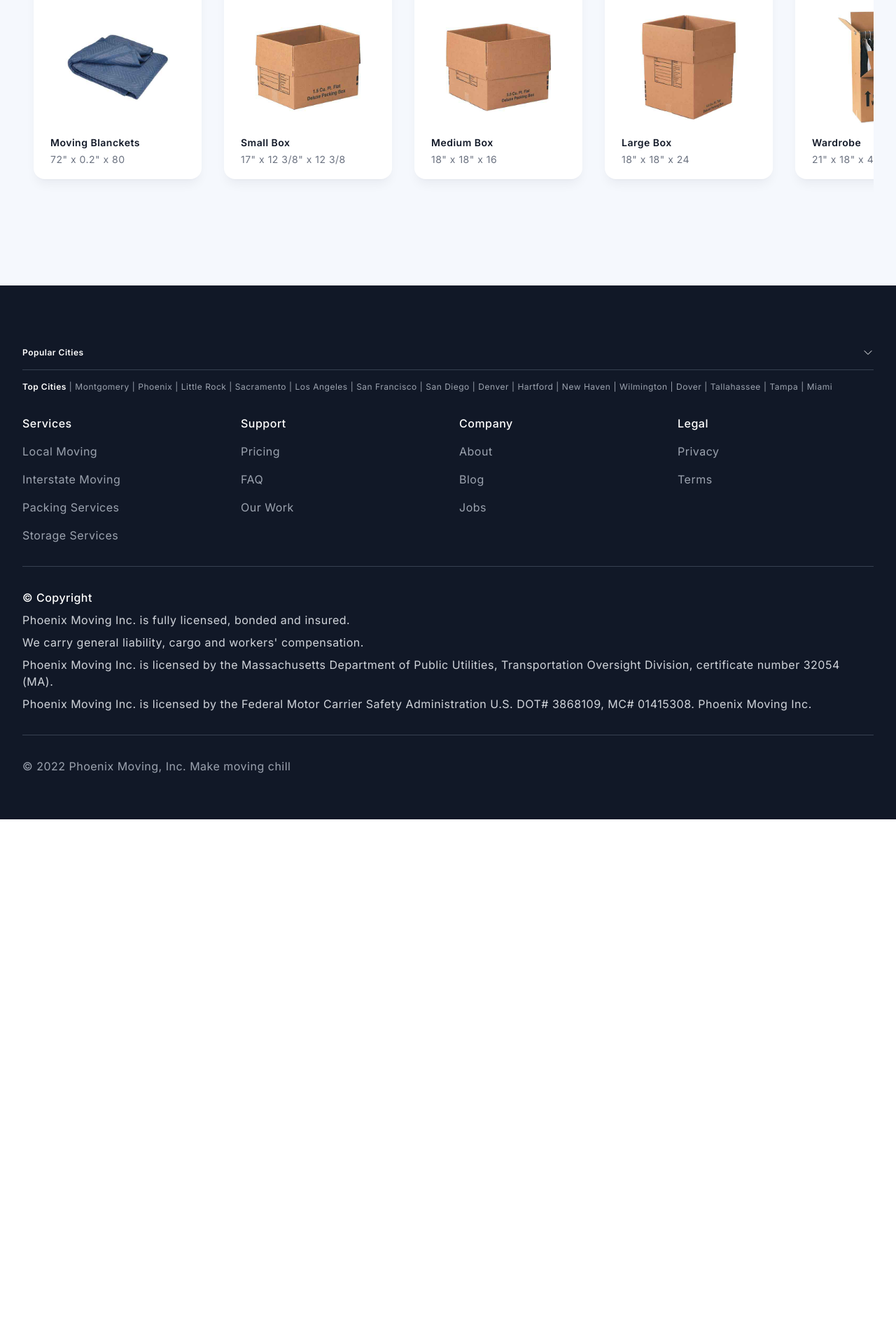
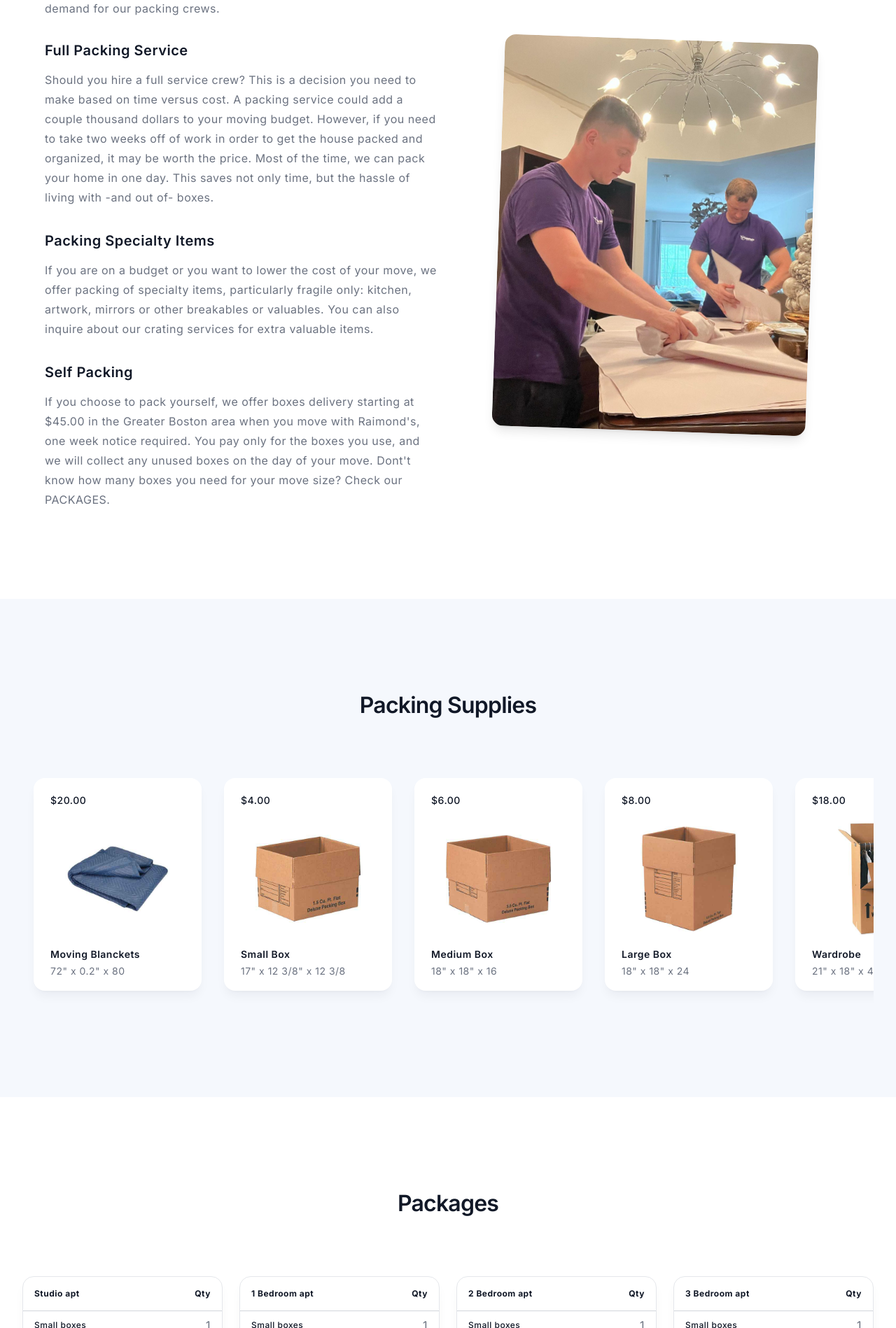
Before and after one commit to sfrunza/nextjs-13-demo, a Next.js app: page /packing-services in a window 1280 px wide. Shown: the part 902-2800 px from the top of the page at 70% size. Before the commit the page ends 2073 px from the top, so only its background shows below. Built offline with nearby package versions, Linux system fonts and the light colour scheme.

Commit message:
packing services

```diff
--- a/app/Footer.jsx
+++ b/app/Footer.jsx
@@ -99,6 +99,7 @@ export default async function Footer() {
           {interCities.slice(0, 15).map((city) => {
             return (
               <a
+                key={city.slug}
                 className="text-gray-400 text-xs"
                 href={city.slug}
                 title={`Moving From Boston to ${city.name}`}
--- a/app/Services.jsx
+++ b/app/Services.jsx
@@ -1,5 +1,6 @@
 import Section from '@/ui/Section';
 import SectionHeader from '@/ui/SectionHeader';
+import { ChevronRightIcon } from '@heroicons/react/24/outline';
 // import Link from 'next/link';
 
 const services = [
@@ -46,12 +47,14 @@ export default function Services() {
           <li key={service.name}>
             <a
               href={service.href}
-              className="rounded-2xl border border-gray-200 p-8 flex flex-col h-full hover:bg-palette-background hover:shadow-lg hover:shadow-gray-900/5 transition-all duration-150 ease-in"
+              className="rounded-2xl border border-gray-200 p-8 flex flex-col h-full hover:shadow-lg hover:shadow-gray-900/5 transition-all duration-150 ease-in"
               title={service.name}
             >
-              <p className="font-semibold text-gray-900 text-lg">
+              <p className="font-semibold text-gray-900 text-lg flex justify-between items-center">
                 {service.name}
+                <ChevronRightIcon className="w-4 h-4" />
               </p>
+
               <p className="mt-2 text-gray-700">{service.description}</p>
             </a>
           </li>
--- /dev/null
+++ b/app/packing-services/Info.jsx
@@ -0,0 +1,63 @@
+import Section from '@/ui/Section';
+import SectionHeader from '@/ui/SectionHeader';
+
+export default function Info() {
+  return (
+    <Section label="boston-local-moving-information">
+      <div className="mx-auto max-w-7xl space-y-8 px-4 sm:px-6 lg:px-8">
+        <SectionHeader title="Packing and Unpacking Services" start />
+        <div className="relative z-10 mx-auto max-w-prose lg:mx-0 lg:max-w-5xl lg:pr-72">
+          <p className="text-gray-500">
+            Packing and unpacking can be the most tiresome part of moving. We
+            offer top-notch packing services to reduce the stress of moving. Our
+            packing services are based on the same hourly rates as moving plus
+            cost of packing supplies. If you'd like us to do all, or part of
+            your packing and/or unpacking, please let us know well in advance,
+            since there is a high demand for our packing crews.
+          </p>
+        </div>
+        <div className="lg:grid lg:grid-cols-2 lg:items-start lg:gap-8">
+          <div className="relative z-10">
+            <div className="prose prose-indigo mx-auto text-gray-500 lg:max-w-none">
+              <h3>Full Packing Service</h3>
+              <p>
+                Should you hire a full service crew? This is a decision you need
+                to make based on time versus cost. A packing service could add a
+                couple thousand dollars to your moving budget. However, if you
+                need to take two weeks off of work in order to get the house
+                packed and organized, it may be worth the price. Most of the
+                time, we can pack your home in one day. This saves not only
+                time, but the hassle of living with -and out of- boxes.
+              </p>
+              <h3>Packing Specialty Items</h3>
+              <p>
+                If you are on a budget or you want to lower the cost of your
+                move, we offer packing of specialty items, particularly fragile
+                only: kitchen, artwork, mirrors or other breakables or
+                valuables. You can also inquire about our crating services for
+                extra valuable items.
+              </p>
+              <h3>Self Packing</h3>
+              <p>
+                If you choose to pack yourself, we offer boxes delivery starting
+                at $45.00 in the Greater Boston area when you move with
+                Raimond's, one week notice required. You pay only for the boxes
+                you use, and we will collect any unused boxes on the day of your
+                move. Dont't know how many boxes you need for your move size?
+                Check our PACKAGES.
+              </p>
+            </div>
+          </div>
+          <div className="relative mx-auto mt-12 max-w-prose lg:mt-0 lg:max-w-[80%] mb-7 lg:mb-0">
+            <img
+              src="/two-movers-packing-kitchen.jpeg"
+              alt="Two movers packing dishes"
+              className="relative rounded-2xl bg-white shadow-lg rotate-2"
+              title="Full Packing Services"
+            />
+          </div>
+        </div>
+      </div>
+    </Section>
+  );
+}
--- /dev/null
+++ b/app/packing-services/Packages.jsx
@@ -0,0 +1,169 @@
+import Section from '@/ui/Section';
+import SectionHeader from '@/ui/SectionHeader';
+
+const data = [
+  {
+    apt: 'Studio apt',
+    total: 123,
+    items: {
+      'Small boxes': 1,
+      'Medium boxes': 1,
+      'Large boxes': 2,
+      'Dish boxes': 2,
+      'Packing paper': 3,
+      Tape: 1,
+    },
+  },
+  {
+    apt: '1 Bedroom apt',
+    total: 123,
+    items: {
+      'Small boxes': 1,
+      'Medium boxes': 1,
+      'Large boxes': 2,
+      'Dish boxes': 2,
+      'Packing paper': 3,
+      Tape: 1,
+    },
+  },
+  {
+    apt: '2 Bedroom apt',
+    total: 123,
+    items: {
+      'Small boxes': 1,
+      'Medium boxes': 1,
+      'Large boxes': 2,
+      'Dish boxes': 2,
+      'Packing paper': 3,
+      Tape: 1,
+    },
+  },
+  {
+    apt: '3 Bedroom apt',
+    total: 123,
+    items: {
+      'Small boxes': 1,
+      'Medium boxes': 1,
+      'Large boxes': 2,
+      'Dish boxes': 2,
+      'Packing paper': 3,
+      Tape: 1,
+    },
+  },
+  {
+    apt: '3+ Bedroom apt',
+    total: 123,
+    items: {
+      'Small boxes': 1,
+      'Medium boxes': 1,
+      'Large boxes': 2,
+      'Dish boxes': 2,
+      'Packing paper': 3,
+      Tape: 1,
+    },
+  },
+  {
+    apt: '2 Bedroom house',
+    total: 123,
+    items: {
+      'Small boxes': 1,
+      'Medium boxes': 1,
+      'Large boxes': 2,
+      'Dish boxes': 2,
+      'Packing paper': 3,
+      Tape: 1,
+    },
+  },
+  {
+    apt: '3 Bedroom house',
+    total: 123,
+    items: {
+      'Small boxes': 1,
+      'Medium boxes': 1,
+      'Large boxes': 2,
+      'Dish boxes': 2,
+      'Packing paper': 3,
+      Tape: 1,
+    },
+  },
+  {
+    apt: '4 Bedroom house',
+    total: 123,
+    items: {
+      'Small boxes': 1,
+      'Medium boxes': 1,
+      'Large boxes': 2,
+      'Dish boxes': 2,
+      'Packing paper': 3,
+      Tape: 1,
+    },
+  },
+];
+
+const Card = ({ houseSize }) => {
+  return (
+    <li className="col-span-1 flex flex-col divide-y divide-gray-200 rounded-2xl bg-white text-center shadow-lg shadow-gray-900/5 border border-gray-200">
+      <table className="divide-y divide-gray-300">
+        <thead>
+          <tr>
+            <th
+              scope="col"
+              className="pl-4 py-4 text-left text-xs font-bold text-gray-900"
+            >
+              {houseSize.apt}
+            </th>
+            <th
+              scope="col"
+              className="pr-4 py-4 text-right text-xs font-bold text-gray-900"
+            >
+              Qty
+            </th>
+          </tr>
+        </thead>
+        <tbody>
+          {Object.entries(houseSize.items).map((material, i) => {
+            return (
+              <tr key={i} className="border-b border-gray-200">
+                <td className="text-xs text-left pl-4 py-2 font-medium text-gray-900">
+                  {material[0]}
+                </td>
+                <td className="text-right text-gray-500 pr-4 py-2">
+                  {material[1]}
+                </td>
+              </tr>
+            );
+          })}
+        </tbody>
+        <tfoot>
+          <tr>
+            <th
+              scope="row"
+              className="pl-4 py-4 text-left sm:text-right text-sm font-normal text-gray-500 table-cell md:pl-0"
+            >
+              Total
+            </th>
+            <td className="pr-4 py-4 text-right text-sm text-gray-500">
+              ${houseSize.total}.00
+            </td>
+          </tr>
+        </tfoot>
+      </table>
+    </li>
+  );
+};
+
+export default function Packages() {
+  return (
+    <Section label="Packages">
+      <SectionHeader title="Packages" />
+      <ul
+        role="list"
+        className="grid grid-cols-1 gap-6 sm:grid-cols-2 md:grid-cols-3 lg:grid-cols-4"
+      >
+        {data.map((houseSize, i) => (
+          <Card key={i} houseSize={houseSize} />
+        ))}
+      </ul>
+    </Section>
+  );
+}
--- a/app/packing-services/page.jsx
+++ b/app/packing-services/page.jsx
@@ -1,11 +1,21 @@
+import CallToAction from '@/ui/CallToAction';
+import CTA from '@/ui/CTA';
+import Faqs from '@/ui/Faqs';
 import Hero from '@/ui/Hero';
 import PackingItems from '@/ui/PackingItems';
+import Info from './Info';
+import Packages from './Packages';
 
 export default function PackingServices() {
   return (
     <>
-      <Hero image="/prices.jpg" title="Packing Services" />
+      <Hero image="/prices.jpg" title="Packing Services & Supplies" />
+      <Info />
       <PackingItems />
+      <Packages />
+      <CTA />
+      <Faqs />
+      <CallToAction />
     </>
   );
 }
--- a/app/page.jsx
+++ b/app/page.jsx
@@ -162,10 +162,10 @@ export default function Home() {
       />
       <Hero image={'/home.png'} title="Boston Moving Company" />
       <Partners />
+      <Services />
+      <Pricing />
       <Incentive />
-      <Pricing />
       {/* <Test /> */}
-      <Services />
       {/* <Features /> */}
       <CTA />
       <Suspense fallback="loading...">
--- a/ui/Contact.jsx
+++ b/ui/Contact.jsx
@@ -125,7 +125,7 @@ export default function Contact() {
                   </li>
                 );
               })}
-              <li>
+              {/* <li>
                 <a
                   href="https://www.facebook.com/like.php?u=https%3A%2F%2Fnextjs-13-demo-psi.vercel.app%2F"
                   target="_blank"
@@ -133,7 +133,7 @@ export default function Contact() {
                 >
                   Share on Facebook
                 </a>
-              </li>
+              </li> */}
               {/*
               <li>
                 <a
--- a/ui/Divider.jsx
+++ b/ui/Divider.jsx
@@ -1,5 +1,3 @@
-import React from 'react';
-
 const Divider = () => {
   return (
     <div className="relative">
```
Also changed, not shown: public/two-movers-packing-kitchen.jpeg (added).
